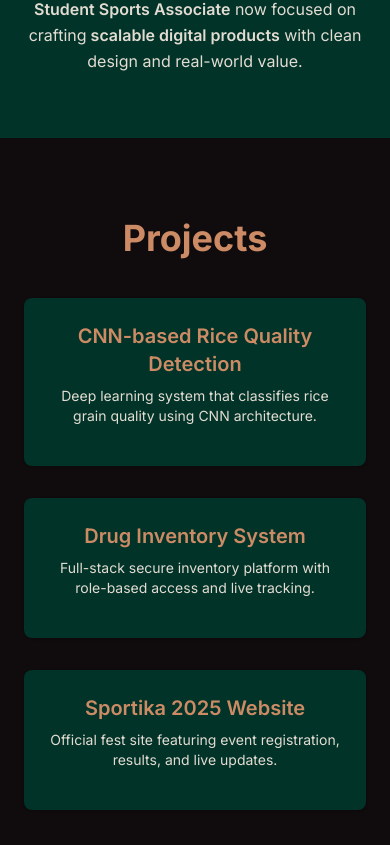
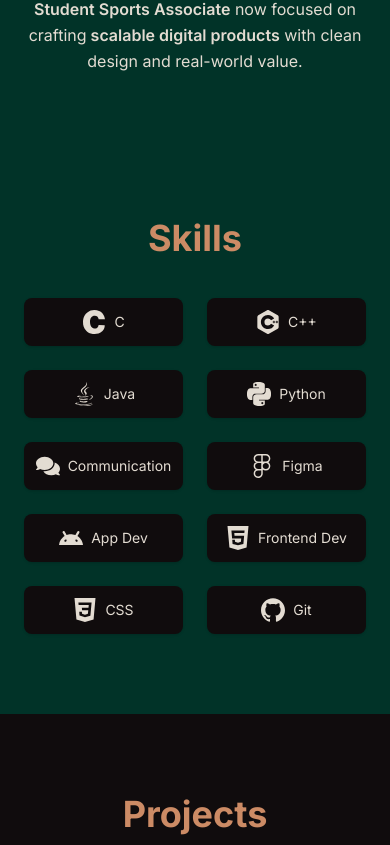
Before and after one commit to pdesai7245/pushkar-portfolio, a React (Create React App) app: page / in a window 390 px wide. Shown: the part 959-1804 px from the top of the page. Built offline with nearby package versions, Linux system fonts and the light colour scheme.

Commit message:
Updated full website with responsive layout and visual improvements

```diff
--- a/package.json
+++ b/package.json
@@ -10,6 +10,7 @@
     "framer-motion": "^12.23.6",
     "react": "^19.1.0",
     "react-dom": "^19.1.0",
+    "react-icons": "^5.5.0",
     "react-scripts": "5.0.1",
     "web-vitals": "^2.1.4"
   },
--- a/src/App.js
+++ b/src/App.js
@@ -1,5 +1,6 @@
 import Navbar from "./components/Navbar";
 import About from "./components/About";
+import Skills from "./components/Skills";
 import Projects from "./components/Projects";
 import Contact from "./components/Contact";
 import ResumeViewer from "./components/ResumeViewer";
@@ -72,6 +73,7 @@ function App() {
 
       {/* Content Sections */}
       <About />
+      <Skills />
       <Projects />
       <ResumeViewer />  {/* Only shown when scrolled to */}
       <Contact />
--- /dev/null
+++ b/src/components/Skills.js
@@ -0,0 +1,57 @@
+import { motion } from "framer-motion";
+import {
+  SiC,
+  SiCplusplus,
+  SiPython,
+  SiFigma,
+  SiGithub,
+  SiAndroid,
+  SiHtml5,
+  SiCss3,
+} from "react-icons/si";
+import { FaComments, FaJava } from "react-icons/fa";
+
+function Skills() {
+  const skills = [
+    { name: "C", icon: <SiC size={24} /> },
+    { name: "C++", icon: <SiCplusplus size={24} /> },
+    { name: "Java", icon: <FaJava size={24} /> },
+    { name: "Python", icon: <SiPython size={24} /> },
+    { name: "Communication", icon: <FaComments size={24} /> },
+    { name: "Figma", icon: <SiFigma size={24} /> },
+    { name: "App Dev", icon: <SiAndroid size={24} /> },
+    { name: "Frontend Dev", icon: <SiHtml5 size={24} /> },
+    { name: "CSS", icon: <SiCss3 size={24} /> },
+    { name: "Git", icon: <SiGithub size={24} /> },
+  ];
+
+  return (
+    <section
+      id="skills"
+      className="bg-forest text-cream py-20 px-6 scroll-mt-24"
+    >
+      <motion.div
+        className="max-w-5xl mx-auto text-center"
+        initial={{ opacity: 0, y: 40 }}
+        whileInView={{ opacity: 1, y: 0 }}
+        transition={{ duration: 0.8 }}
+        viewport={{ once: true }}
+      >
+        <h2 className="text-4xl font-bold mb-10 text-tan">Skills</h2>
+        <div className="grid grid-cols-2 sm:grid-cols-3 md:grid-cols-4 gap-6 justify-items-center">
+          {skills.map((skill, index) => (
+            <div
+              key={index}
+              className="bg-darkmaroon px-4 py-3 rounded-lg shadow flex items-center space-x-2 w-full justify-center hover:scale-105 transition"
+            >
+              <div>{skill.icon}</div>
+              <div className="text-sm font-medium">{skill.name}</div>
+            </div>
+          ))}
+        </div>
+      </motion.div>
+    </section>
+  );
+}
+
+export default Skills;
```
Also changed, not shown: 1 other file (tests, documents, lock files or other folders).
